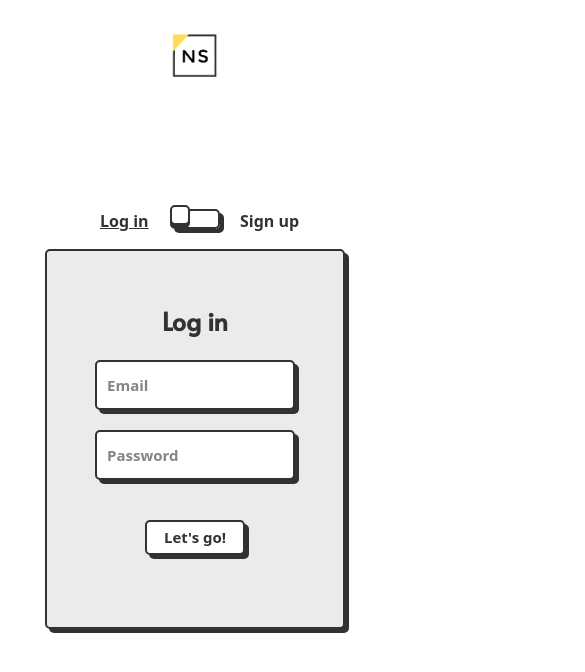
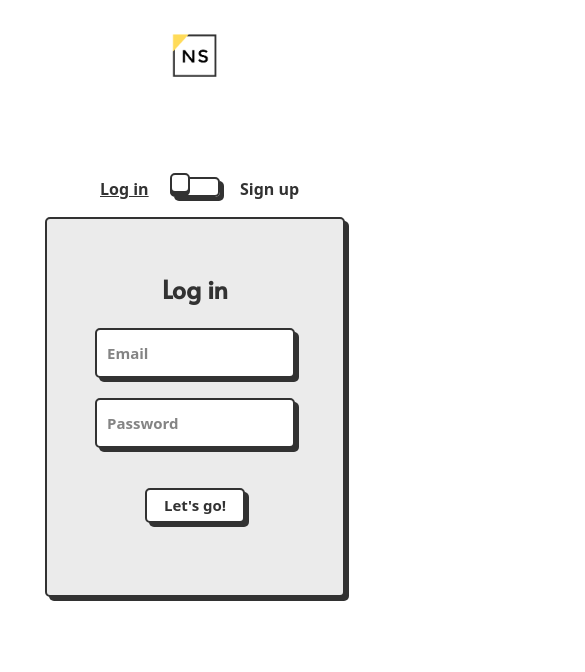
Before and after one commit to TheWiseGhost/NoteSlide, a React (Create React App) app: page /auth in a window 390 px wide. Shown: the top 672 px of the page, 585 px wide, since content can reach past the window. Built offline with nearby package versions, Linux system fonts and the light colour scheme.

Commit message:
fixing auth mobile display

```diff
--- a/src/components/Auth.js
+++ b/src/components/Auth.js
@@ -81,7 +81,7 @@ const Auth = () => {
         className="w-12 mx-auto pt-8"
         alt="NoteSlide Logo"
       />
-      <div className="wrapper pt-20">
+      <div className="wrapper pt-4 md:pt-20 overflow-hidden">
         <div className="card-switch">
           <label className="switch">
             <input type="checkbox" className="toggle" onChange={handleToggle} />
```
